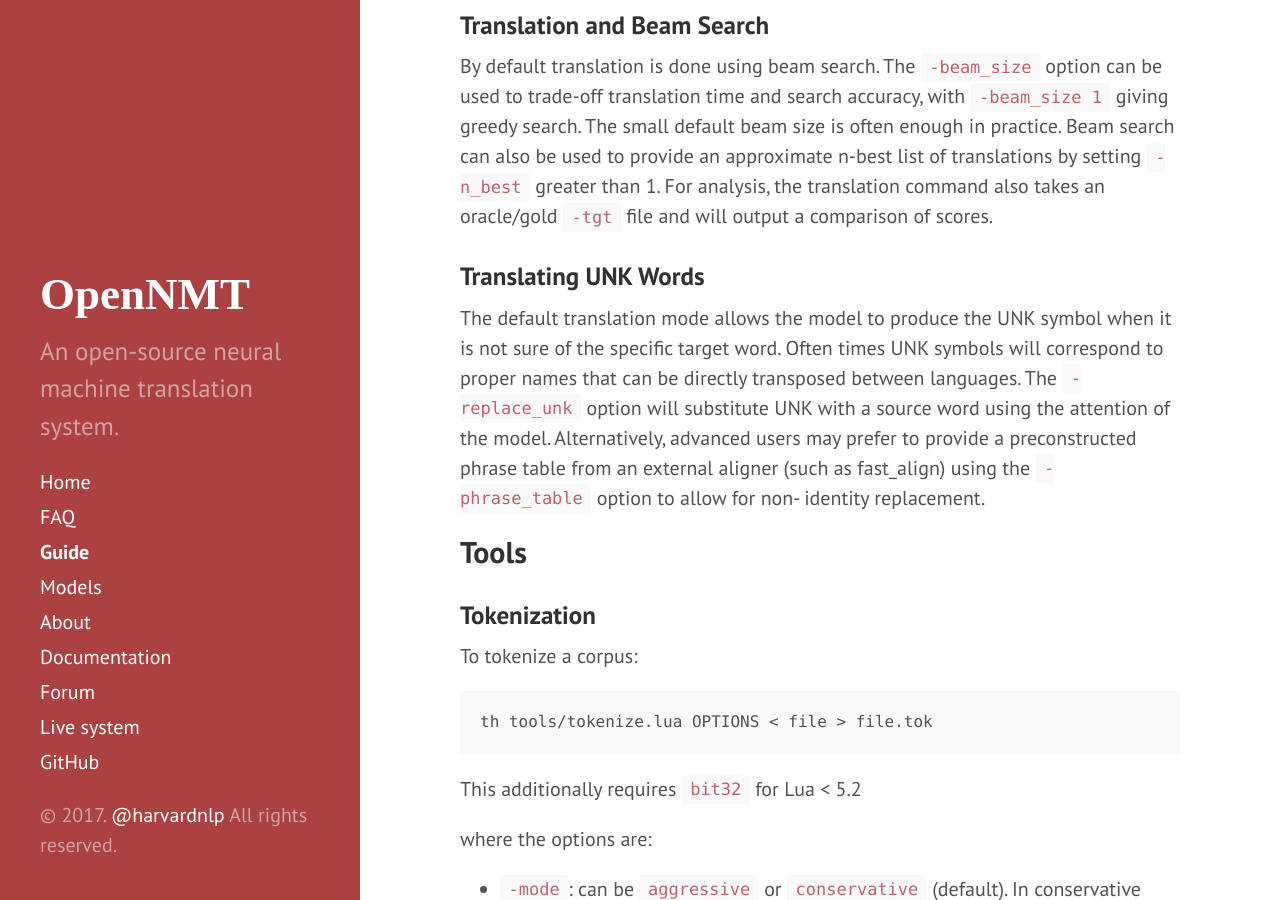
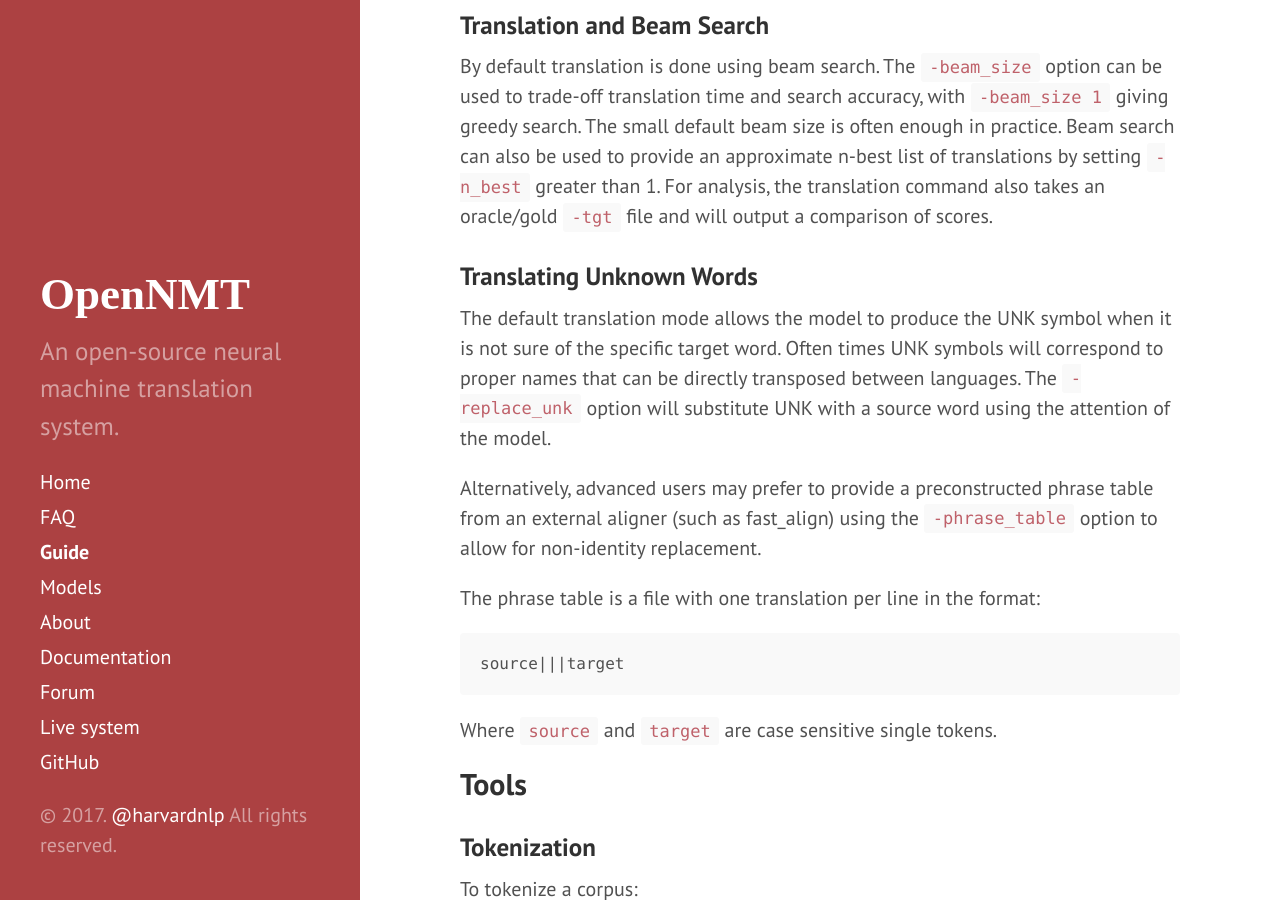
Before and after one commit to OpenNMT/opennmt.github.io, a Jekyll site: the page built from Guide.md, in a window 1280 px wide and 900 px high, scrolled down 6557 px. Built offline with Jekyll 4.4.1, drawn with Linux system fonts in a browser that asks for light colours; some of the changed text lies outside the part shown.

Commit message:
More details about the phrase table

````diff
--- a/Guide.md
+++ b/Guide.md
@@ -219,17 +219,26 @@ greater than 1. For analysis, the translation command also takes an
 oracle/gold `-tgt` file and will output a comparison of scores.
 
 
-### Translating UNK Words
+### Translating Unknown Words
 
 The default translation mode allows the model to produce the UNK
 symbol when it is not sure of the specific target word. Often times
 UNK symbols will correspond to proper names that can be directly
 transposed between languages. The `-replace_unk` option will
 substitute UNK with a source word using the attention of the
-model. Alternatively, advanced users may prefer to provide a
+model.
+
+Alternatively, advanced users may prefer to provide a
 preconstructed phrase table from an external aligner (such as
-fast_align) using the `-phrase_table` option to allow for non-
-identity replacement.
+fast_align) using the `-phrase_table` option to allow for non-identity replacement.
+
+The phrase table is a file with one translation per line in the format:
+
+```
+source|||target
+```
+
+Where `source` and `target` are case sensitive single tokens.
 
 ## Tools
 
````
